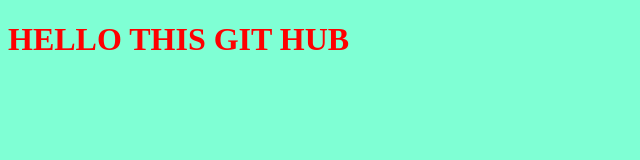
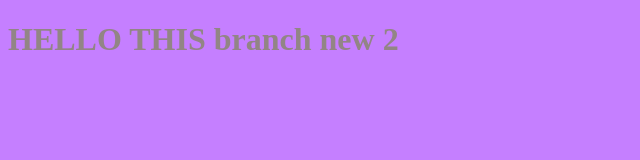
Before and after one commit to ib3241413/myproject, a plain HTML site: page index.html in a window 1280 px wide. Shown: the whole page, without its empty margins (0-640 px from the left). Drawn offline with Linux system fonts and the light colour scheme.

Commit message:
changing the style for the title

```diff
--- a/index.html
+++ b/index.html
@@ -7,7 +7,7 @@
     <title>Document</title>
 </head>
 <body>
-    <h1>HELLO THIS GIT HUB</h1>
+    <h1>HELLO THIS branch new 2</h1>
 
     <script src="app.js"></script>
 </body>
--- a/style.css
+++ b/style.css
@@ -1,6 +1,6 @@
 h1{
-    color: red;
+    color: rgb(146, 133, 133);
 }
 body{
-    background-color: aquamarine;
+    background-color: rgb(197, 127, 255);
 }
```
